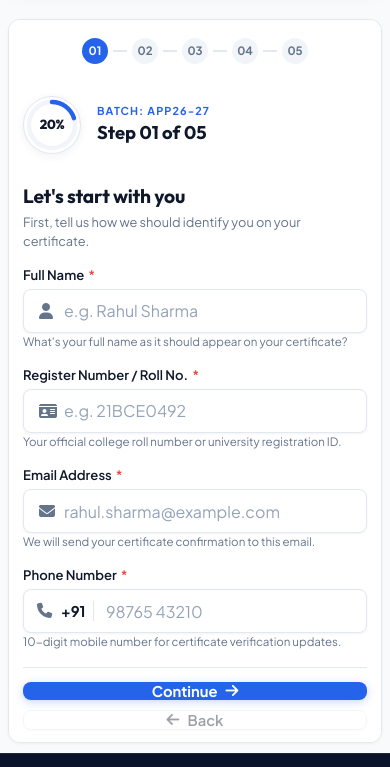
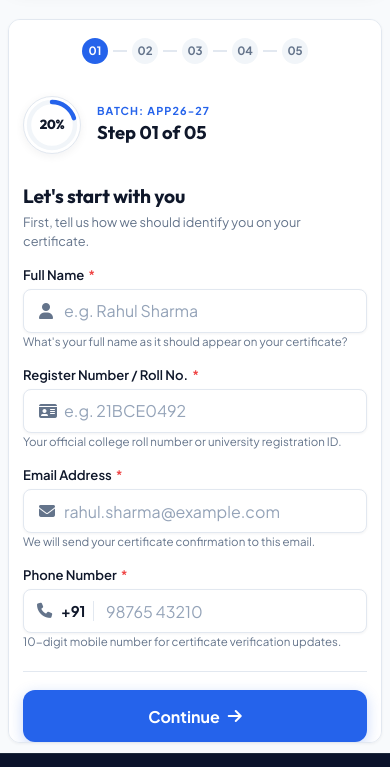
Before and after one commit to Masterminder0046/Approtech_Certificate_Management, a website: page index.html in a window 390 px wide. Shown: the part 77-844 px from the top of the page. Drawn offline with Linux system fonts and the light colour scheme.

Commit message:
fix(mobile): increase button height to 52px, match input box border radius, and make actions bar responsive

```diff
--- a/style.css
+++ b/style.css
@@ -1152,11 +1152,11 @@ body {
 }
 
 .btn-nav {
-  height: 44px;
+  height: 48px;
   padding: 0 24px;
-  border-radius: var(--radius-sm);
+  border-radius: var(--radius-md);
   font-family: var(--font-body);
-  font-size: 0.9rem;
+  font-size: 0.95rem;
   font-weight: 700;
   display: inline-flex;
   align-items: center;
@@ -1172,11 +1172,12 @@ body {
   align-items: center;
   justify-content: center;
   gap: 8px;
-  padding: 8px 16px;
-  border-radius: var(--radius-sm);
+  padding: 0 18px;
+  height: 48px;
+  border-radius: var(--radius-md);
   font-family: var(--font-body);
-  font-size: 0.85rem;
-  font-weight: 600;
+  font-size: 0.9rem;
+  font-weight: 700;
   background: #FFFFFF;
   color: var(--primary);
   border: 1.5px solid var(--border);
@@ -1216,15 +1217,16 @@ body {
   align-items: center;
   justify-content: center;
   gap: 8px;
-  padding: 8px 18px;
-  border-radius: var(--radius-sm);
+  padding: 0 24px;
+  height: 48px;
+  border-radius: var(--radius-md);
   font-family: var(--font-body);
-  font-size: 0.85rem;
+  font-size: 0.95rem;
   font-weight: 700;
   background: var(--accent);
   color: #FFFFFF;
   border: none;
-  box-shadow: 0 2px 8px rgba(37, 99, 235, 0.25);
+  box-shadow: 0 4px 14px rgba(37, 99, 235, 0.25);
   cursor: pointer;
   text-decoration: none;
   position: relative;
@@ -1848,14 +1850,47 @@ body {
   }
 
   .form-actions-bar {
-    flex-direction: column-reverse;
-    gap: 10px;
+    display: flex;
+    flex-direction: row;
+    align-items: center;
+    gap: 12px;
+    margin-top: 22px;
+    padding-top: 18px;
+    border-top: 1px solid var(--border);
+    width: 100%;
+  }
+
+  /* When Back is disabled on Step 1, hide it cleanly so Continue fills cleanly matching input box */
+  .form-actions-bar #btn-prev:disabled {
+    display: none;
   }
 
   .btn-nav {
+    height: 52px;
+    border-radius: var(--radius-md);
+    font-size: 1rem;
+    font-weight: 700;
+    box-sizing: border-box;
+  }
+
+  #btn-next,
+  #btn-submit {
+    flex: 1;
     width: 100%;
-    height: 46px;
-    font-size: 0.92rem;
+    height: 52px;
+    border-radius: var(--radius-md);
+    box-shadow: 0 4px 14px rgba(37, 99, 235, 0.25);
+  }
+
+  #btn-prev {
+    flex: 0 0 auto;
+    min-width: 96px;
+    height: 52px;
+    padding: 0 16px;
+    border-radius: var(--radius-md);
+    background: #FFFFFF;
+    color: var(--primary);
+    border: 1.5px solid var(--border);
   }
 
   .mobile-step-pills {
```
Also changed, not shown: templates/student_form.html (+1 -1 lines), assets/image.png (added).
